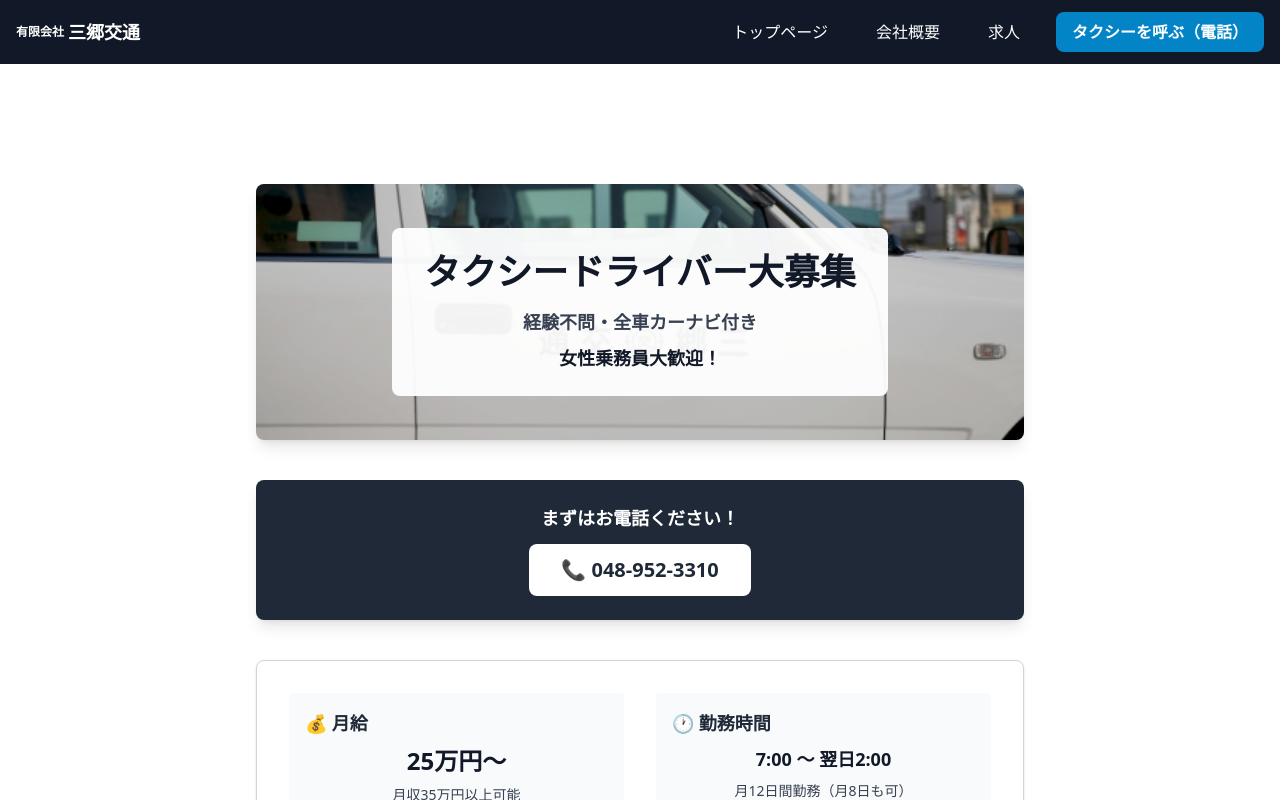
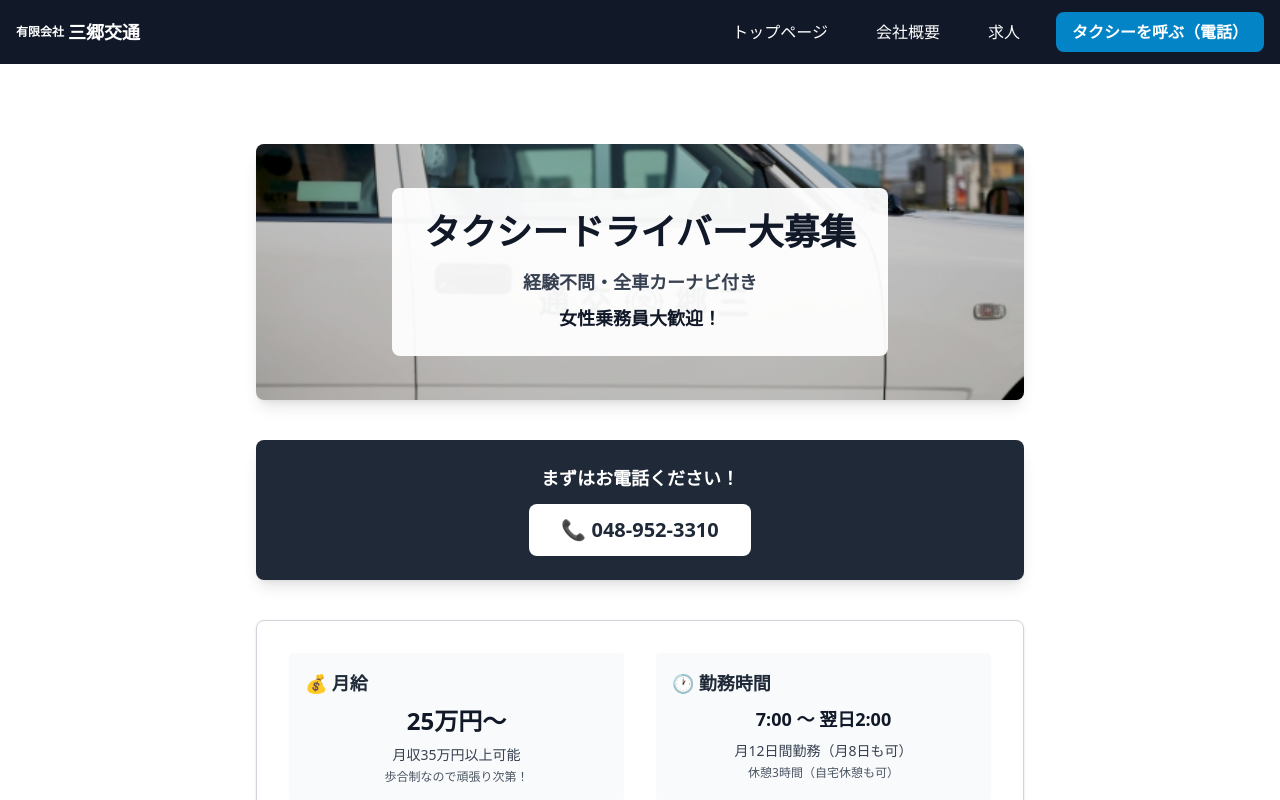
Before and after one commit to iitenkida7/misato-taxi.jp, a Nuxt app in the folder nuxt/: page /recruit in a window 1280 px wide. Shown: the top 800 px of the page. Built offline with nearby package versions, Linux system fonts and the light colour scheme.

Commit message:
マージンを調整

```diff
--- a/nuxt/pages/ir.vue
+++ b/nuxt/pages/ir.vue
@@ -1,7 +1,7 @@
 <template>
   <div>
     <Header />
-    <main role="main" class="pt-20 px-4 pb-8">
+    <main role="main" class="pt-10 px-4 pb-8">
       <div class="max-w-2xl mx-auto">
         <div class="text-center">
           <h1 class="text-2xl font-bold mb-6">会社概要</h1>
--- a/nuxt/pages/recruit.vue
+++ b/nuxt/pages/recruit.vue
@@ -1,7 +1,7 @@
 <template>
   <div>
     <Header />
-    <main role="main" class="pt-20 px-4 pb-12">
+    <main role="main" class="pt-10 px-4 pb-12">
       <div class="max-w-3xl mx-auto">
         <!-- Header Section with Background Image -->
         <div class="mb-10 relative h-64 rounded-lg overflow-hidden shadow-lg" style="background-image: url('/image/taxi.jpg'); background-size: cover; background-position: center;">
```
